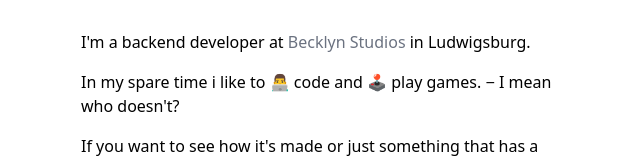
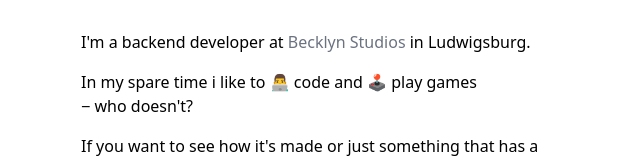
Before and after one commit to oechsler/oechsler, a Next.js app: page / in a window 1280 px wide. Shown: the part 150-312 px from the top of the page, without its empty margins (319-959 px from the left). Built offline with nearby package versions, Linux system fonts and the light colour scheme.

Commit message:
Fix breaking paragraph

```diff
--- a/pages/index.tsx
+++ b/pages/index.tsx
@@ -59,8 +59,8 @@ const Home: NextPage = () => (
           in Ludwigsburg.
         </p>
         <p className="mt-4">
-          In my spare time i like to 👨‍💻&nbsp;code and 🕹&nbsp;play games.
-          &minus;&nbsp;I mean who doesn&apos;t?
+          In my spare time i like to 👨‍💻&nbsp;code and 🕹&nbsp;play games
+          <span className="sm:block"> &minus;&nbsp;who doesn&apos;t?</span>
         </p>
         <p className="mt-4">
           If you want to see how it&apos;s made or just something that has a
```
